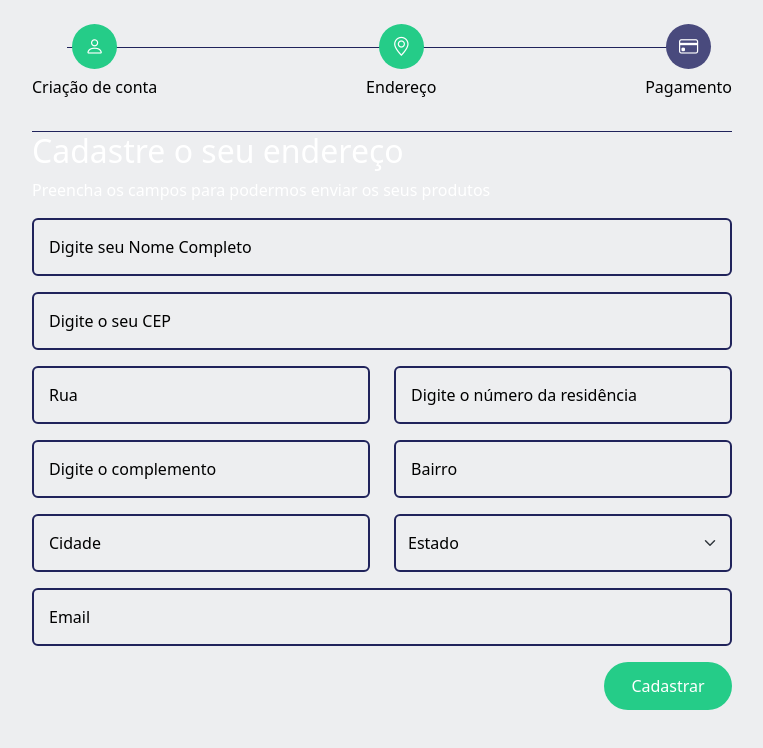
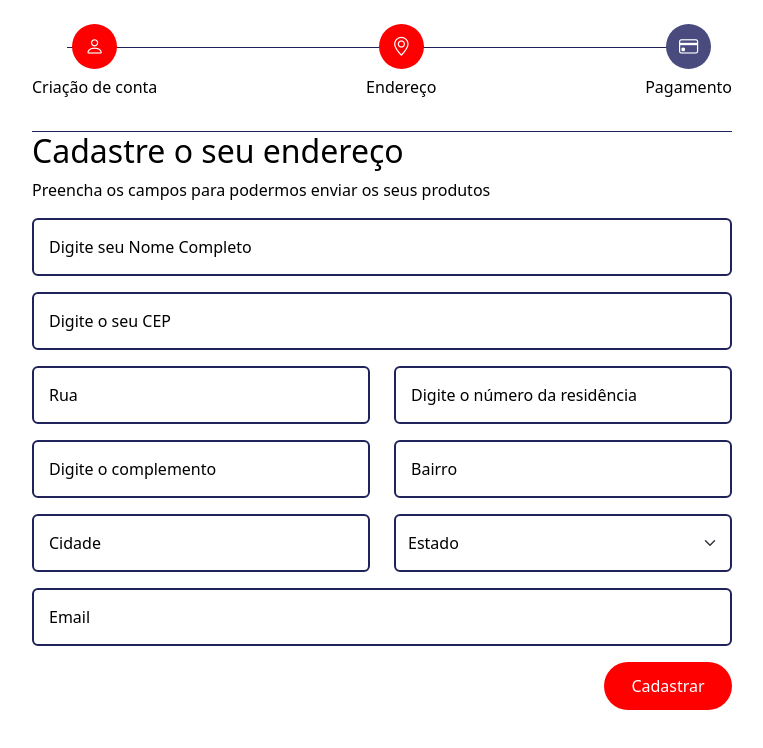
Before and after one commit to viviane-vieira/Minotauro, a plain HTML site: page tela-vendas/cadastro.html in a window 1280 px wide. Shown: the whole page, without its empty margins (258-1021 px from the left). Drawn offline with nearby package versions, Linux system fonts and the light colour scheme.

Commit message:
validacão tela cadastro

```diff
--- a/tela-vendas/cadastro.html
+++ b/tela-vendas/cadastro.html
@@ -9,10 +9,10 @@
 
     <style>
        :root{
-           --bg-color:#edeef0;
+           --bg-color:#fff;
            --secondary-bg-color:#494A7D;
            --primary-color :#fff;
-           --secondary-color:#25cc88;
+           --secondary-color:/*#25cc88 */red;
            --text-color:#000;
            --border-color:#20235b;
 
@@ -95,7 +95,10 @@
 
         /*form header*/
         #form-header p{
-            color: var(#000);
+            color: #000;
+        }
+        #form-header h2{
+            color: #000;
         }
         /*form*/
         #order-form-container input,
```
Also changed, not shown: telaInicial/index.html (+1 -1 lines).
